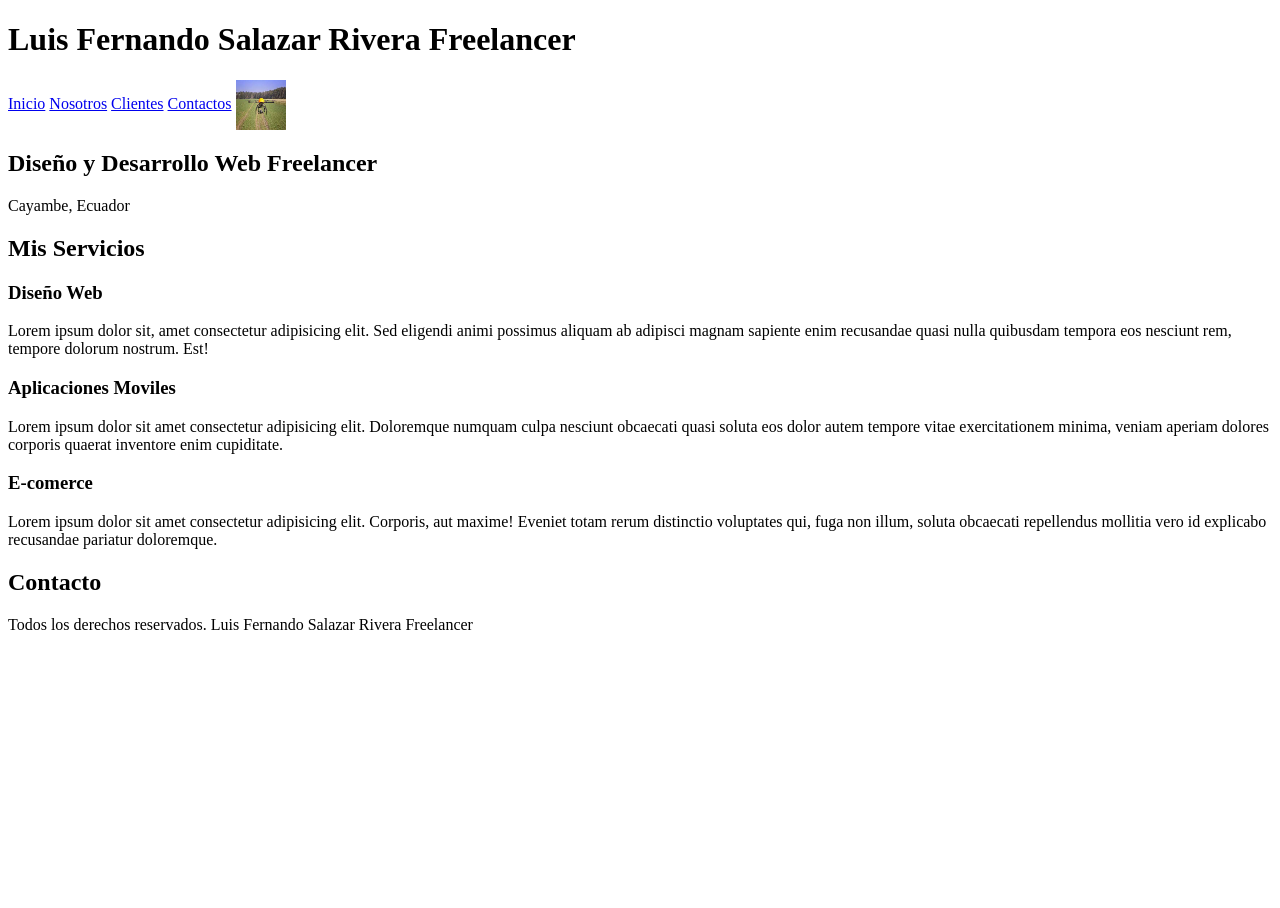
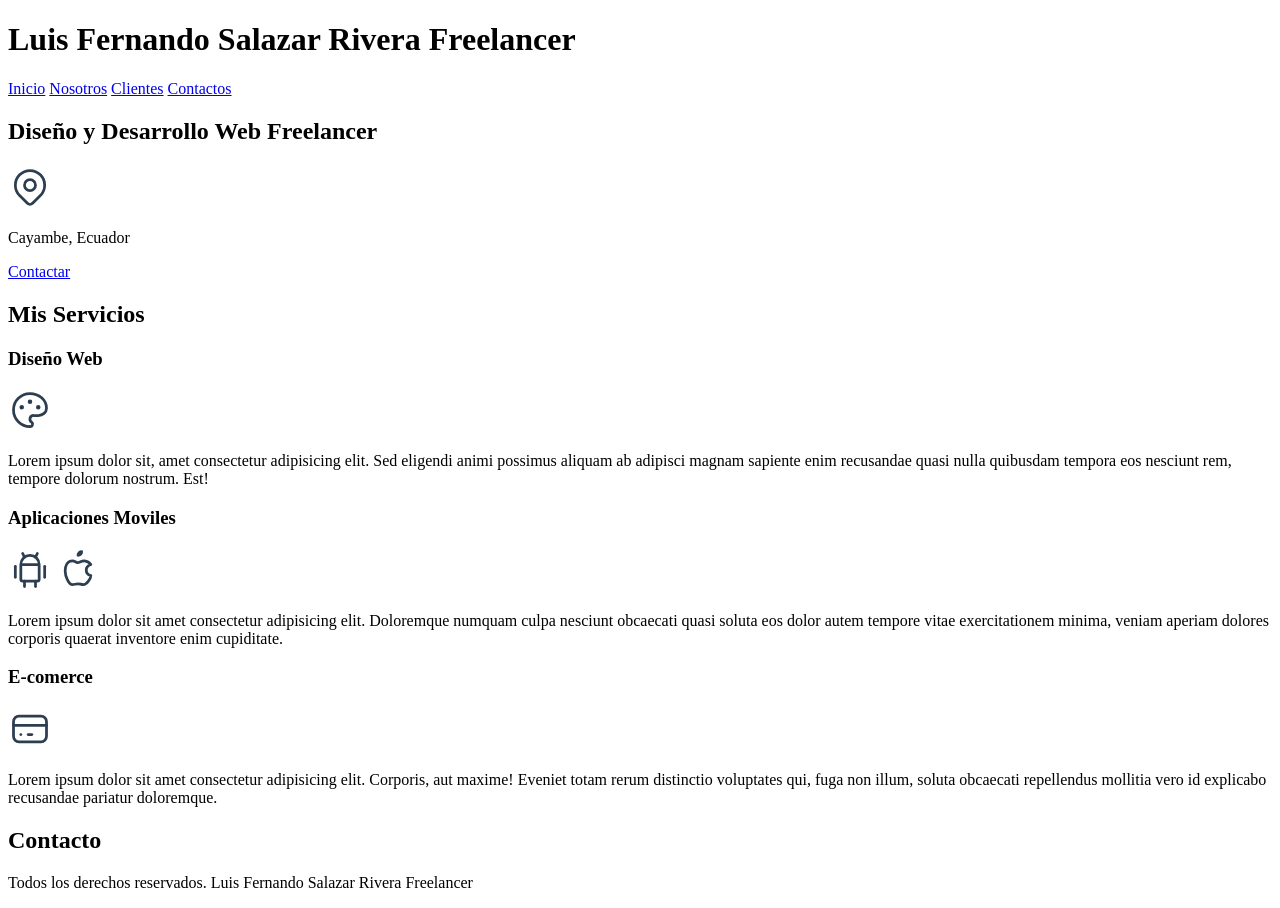
Before and after one commit to 3Fernand/Programacion_web_4A, a plain HTML site: page index.html in a window 1280 px wide. Before the commit the page ends 800 px from the top, so only its background shows below. Drawn offline with Linux system fonts and the light colour scheme.

Commit message:
guardar cambios

```diff
--- a/index.html
+++ b/index.html
@@ -19,12 +19,24 @@
         <a href="clientes.html">Clientes</a>
         <a href="contactos.html">Contactos</a>
 
-    <img src="tecnologia.jpg" ALIGN="CENTER" alt="Imagen de dron escaneando un terreno" width="50" height="50">
     </nav>
+    <!--
+
+        <img src="tecnologia.jpg" ALIGN="CENTER" alt="Imagen de dron escaneando un terreno" width="50" height="50">
+    -->
 
     <section>
         <h2>Diseño y Desarrollo Web Freelancer</h2>
+        <p>
+            <svg xmlns="http://www.w3.org/2000/svg" class="icon icon-tabler icon-tabler-map-pin" width="44" height="44" viewBox="0 0 24 24" stroke-width="1.5" stroke="#2c3e50" fill="none" stroke-linecap="round" stroke-linejoin="round">
+                <path stroke="none" d="M0 0h24v24H0z" fill="none"/>
+                <circle cx="12" cy="11" r="3" />
+                <path d="M17.657 16.657l-4.243 4.243a2 2 0 0 1 -2.827 0l-4.244 -4.243a8 8 0 1 1 11.314 0z" />
+              </svg>
+        </p>
         <p>Cayambe, Ecuador</p>
+
+        <a href="a">Contactar</a>
     </section>
 
     <!--main es el contenido principal-->
@@ -33,6 +45,15 @@
 
         <section>
             <h3>Diseño Web</h3>
+            <p>
+                <svg xmlns="http://www.w3.org/2000/svg" class="icon icon-tabler icon-tabler-palette" width="44" height="44" viewBox="0 0 24 24" stroke-width="1.5" stroke="#2c3e50" fill="none" stroke-linecap="round" stroke-linejoin="round">
+                    <path stroke="none" d="M0 0h24v24H0z" fill="none"/>
+                    <path d="M12 21a9 9 0 1 1 0 -18a9 8 0 0 1 9 8a4.5 4 0 0 1 -4.5 4h-2.5a2 2 0 0 0 -1 3.75a1.3 1.3 0 0 1 -1 2.25" />
+                    <circle cx="7.5" cy="10.5" r=".5" fill="currentColor" />
+                    <circle cx="12" cy="7.5" r=".5" fill="currentColor" />
+                    <circle cx="16.5" cy="10.5" r=".5" fill="currentColor" />
+                  </svg>
+            </p>
             <p>
                 Lorem ipsum dolor sit, amet consectetur adipisicing elit. Sed eligendi animi possimus aliquam ab
                 adipisci magnam sapiente enim recusandae quasi nulla quibusdam tempora eos nesciunt rem, tempore dolorum
@@ -43,6 +64,24 @@
         <section>
             <h3>Aplicaciones Moviles</h3>
             <p>
+                <svg xmlns="http://www.w3.org/2000/svg" class="icon icon-tabler icon-tabler-brand-android" width="44" height="44" viewBox="0 0 24 24" stroke-width="1.5" stroke="#2c3e50" fill="none" stroke-linecap="round" stroke-linejoin="round">
+                    <path stroke="none" d="M0 0h24v24H0z" fill="none"/>
+                    <line x1="4" y1="10" x2="4" y2="16" />
+                    <line x1="20" y1="10" x2="20" y2="16" />
+                    <path d="M7 9h10v8a1 1 0 0 1 -1 1h-8a1 1 0 0 1 -1 -1v-8a5 5 0 0 1 10 0" />
+                    <line x1="8" y1="3" x2="9" y2="5" />
+                    <line x1="16" y1="3" x2="15" y2="5" />
+                    <line x1="9" y1="18" x2="9" y2="21" />
+                    <line x1="15" y1="18" x2="15" y2="21" />
+                  </svg>
+
+                  <svg xmlns="http://www.w3.org/2000/svg" class="icon icon-tabler icon-tabler-brand-apple" width="44" height="44" viewBox="0 0 24 24" stroke-width="1.5" stroke="#2c3e50" fill="none" stroke-linecap="round" stroke-linejoin="round">
+                    <path stroke="none" d="M0 0h24v24H0z" fill="none"/>
+                    <path d="M9 7c-3 0 -4 3 -4 5.5c0 3 2 7.5 4 7.5c1.088 -.046 1.679 -.5 3 -.5c1.312 0 1.5 .5 3 .5s4 -3 4 -5c-.028 -.01 -2.472 -.403 -2.5 -3c-.019 -2.17 2.416 -2.954 2.5 -3c-1.023 -1.492 -2.951 -1.963 -3.5 -2c-1.433 -.111 -2.83 1 -3.5 1c-.68 0 -1.9 -1 -3 -1z" />
+                    <path d="M12 4a2 2 0 0 0 2 -2a2 2 0 0 0 -2 2" />
+                  </svg>
+            </p>
+            <p>
                 Lorem ipsum dolor sit amet consectetur adipisicing elit. Doloremque numquam culpa nesciunt obcaecati
                 quasi soluta eos dolor autem tempore vitae exercitationem minima, veniam aperiam dolores corporis
                 quaerat inventore enim cupiditate.
@@ -51,6 +90,15 @@
 
         <section>
             <h3>E-comerce</h3>
+            <p>
+                <svg xmlns="http://www.w3.org/2000/svg" class="icon icon-tabler icon-tabler-credit-card" width="44" height="44" viewBox="0 0 24 24" stroke-width="1.5" stroke="#2c3e50" fill="none" stroke-linecap="round" stroke-linejoin="round">
+                    <path stroke="none" d="M0 0h24v24H0z" fill="none"/>
+                    <rect x="3" y="5" width="18" height="14" rx="3" />
+                    <line x1="3" y1="10" x2="21" y2="10" />
+                    <line x1="7" y1="15" x2="7.01" y2="15" />
+                    <line x1="11" y1="15" x2="13" y2="15" />
+                  </svg>
+            </p>
             <p>
                 Lorem ipsum dolor sit amet consectetur adipisicing elit. Corporis, aut maxime! Eveniet totam rerum
                 distinctio voluptates qui, fuga non illum, soluta obcaecati repellendus mollitia vero id explicabo
```
